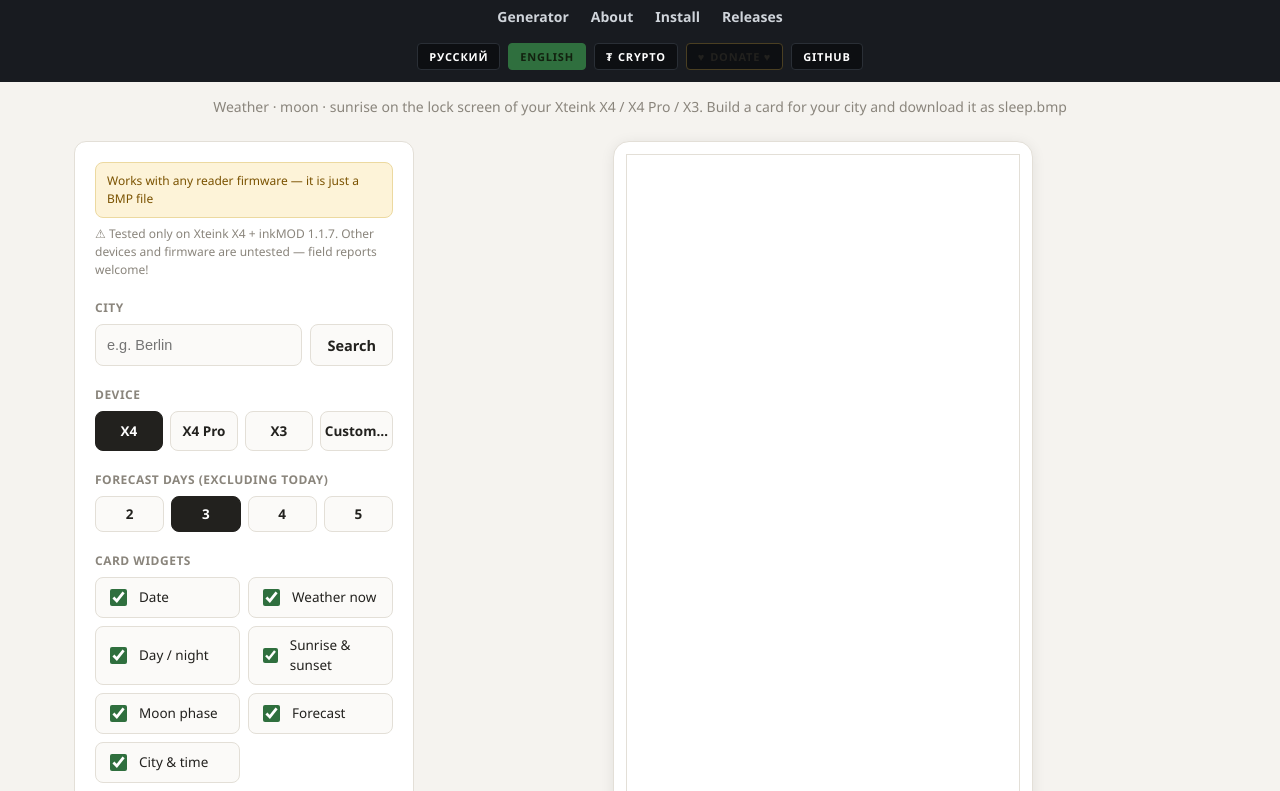
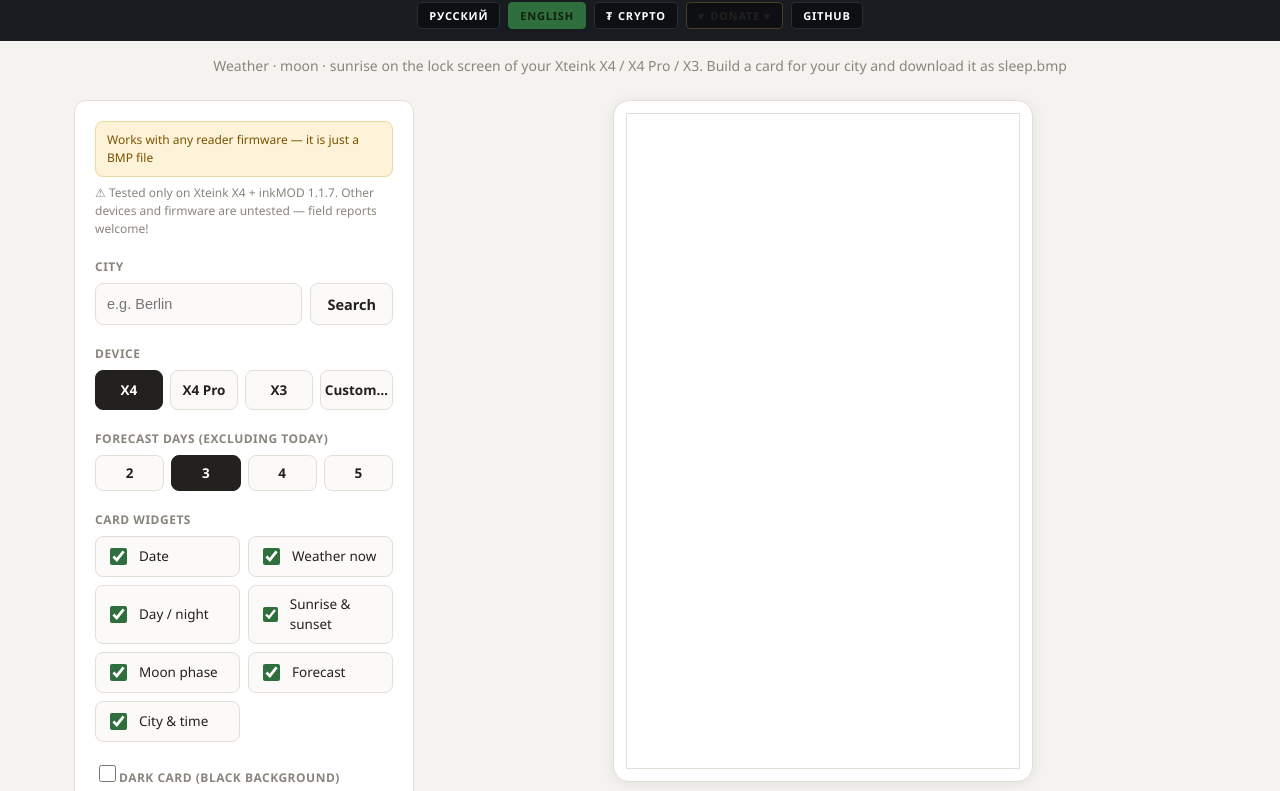
Before and after one commit to aktogde1/xteink-meteo-sleep, a plain HTML site: page index.html in a window 1280 px wide. Shown: the part 55-846 px from the top of the page. Drawn offline with Linux system fonts and the light colour scheme; no server answers.

Commit message:
remove nav menu from header (not needed)

```diff
--- a/index.html
+++ b/index.html
@@ -114,12 +114,6 @@
 <header class="nav">
   <div class="navIn">
     <a class="brand" href="#">Xteink <span>Meteo</span> Sleep</a>
-    <nav class="menu">
-      <a href="#app" data-i18n="mGen"></a>
-      <a href="#about" data-i18n="mAbout"></a>
-      <a href="#instSec" data-i18n="mInst"></a>
-      <a href="https://github.com/aktogde1/xteink-meteo-sleep/releases" target="_blank" rel="noopener">Releases</a>
-    </nav>
     <div class="navBadges">
       <button class="badge lang" data-lang="ru" title="Русский">Русский</button>
       <button class="badge lang" data-lang="en" title="English">English</button>
```
